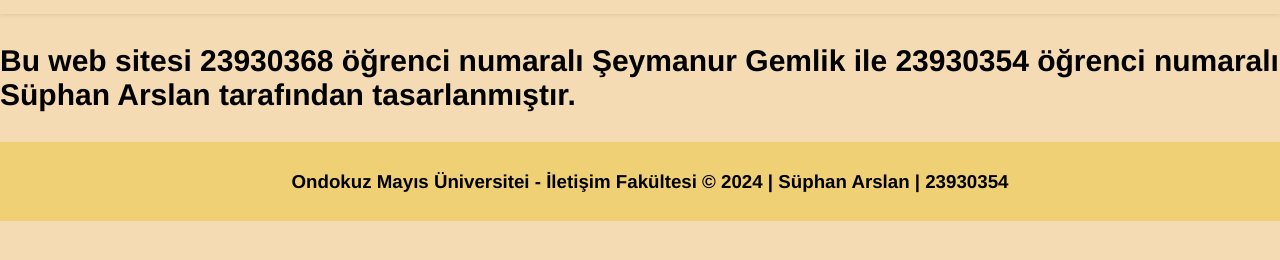
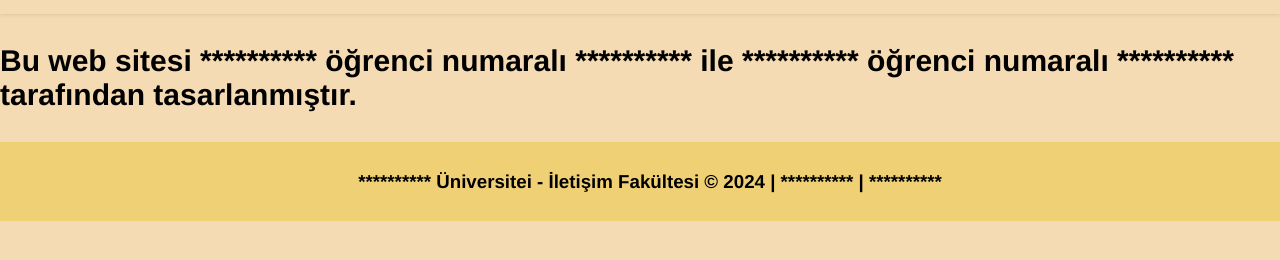
Before and after one commit to Bukofficial/Dengeli-ve-Saglikli-Beslenme-Internet-Sitesi, a plain HTML site: page hakkimdakismi.html in a window 1280 px wide. Shown: the part 192-452 px from the top of the page. Drawn offline with Linux system fonts and the light colour scheme.

Commit message:
Update hakkimdakismi.html

```diff
--- a/hakkimdakismi.html
+++ b/hakkimdakismi.html
@@ -44,12 +44,12 @@
     </div>
     <div>
       <h3 class="hakkimdakismi">
-    Bu web sitesi 23930368 öğrenci numaralı Şeymanur Gemlik ile 23930354 öğrenci numaralı Süphan Arslan tarafından tasarlanmıştır.
+    Bu web sitesi ********** öğrenci numaralı ********** ile ********** öğrenci numaralı ********** tarafından tasarlanmıştır.
       </h3>
     </div>
   </div>
   <div class="footer">
-    <h3>Ondokuz Mayıs Üniversitei - İletişim Fakültesi © 2024 | Süphan Arslan | 23930354</h3>
+    <h3>********** Üniversitei - İletişim Fakültesi © 2024 | ********** | **********</h3>
   </div>
   </body>
 </html>
```
